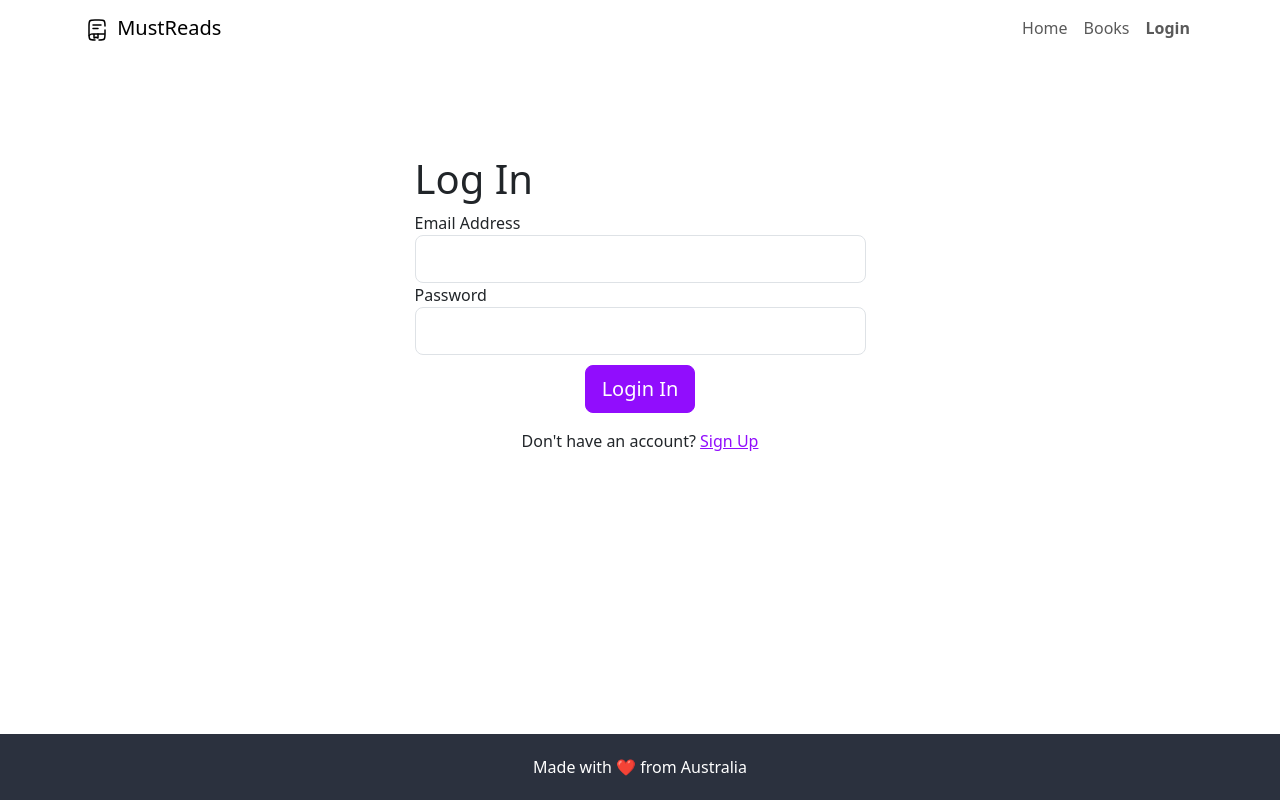
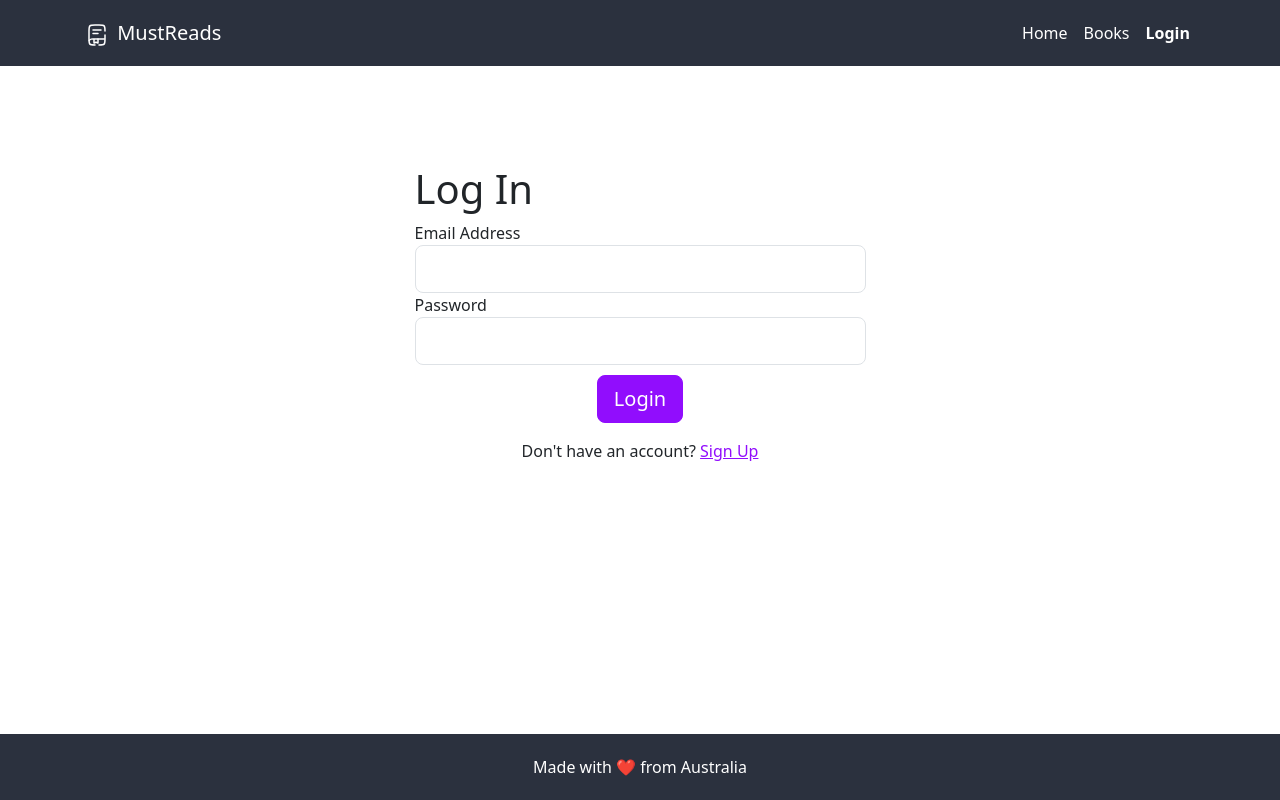
Before and after one commit to Cachedd/MustReads, a Vue app in the folder MustReadz/: page /login in a window 1280 px wide. Built offline with nearby package versions, Linux system fonts and the light colour scheme; no server answers.

Commit message:
feat: add dark bg to navbar

```diff
--- a/MustReadz/src/components/NavBar.vue
+++ b/MustReadz/src/components/NavBar.vue
@@ -1,8 +1,8 @@
 <template>
     <header>
         <div class="container">
-            <nav class="navbar navbar-expand-sm navbar-light">
-                <a class="navbar-brand" href="#">
+            <nav class="navbar navbar-expand-sm navbar-dark">
+                <a class="navbar-brand text-white" href="#">
                     <img src="./icons/book-icon.svg" alt="book icon" width="30" height="24">
                     MustReads</a>
                 <button class=" navbar-toggler" type="button" data-bs-toggle="collapse"
@@ -12,11 +12,11 @@
                 </button>
                 <div class="collapse navbar-collapse" id="navbarNavAltMarkup">
                     <div class="navbar-nav ms-auto text-center">
-                        <router-link class="nav-link" aria-current="page" to="/">Home</router-link>
-                        <router-link class="nav-link" to="/books">Books</router-link>
-                        <router-link v-if="user" class="nav-link" to="/reviews">Reviews</router-link>
-                        <router-link v-if="!user" class="nav-link" to="/login">Login</router-link>
-                        <a v-if="user" class="nav-link" @click="logout">Logout</a>
+                        <router-link class="nav-link text-white" aria-current="page" to="/">Home</router-link>
+                        <router-link class="nav-link text-white" to="/books">Books</router-link>
+                        <router-link v-if="user" class="nav-link text-white" to="/reviews">Reviews</router-link>
+                        <router-link v-if="!user" class="nav-link text-white" to="/login">Login</router-link>
+                        <a v-if="user" class="nav-link text-white" @click="logout">Logout</a>
                     </div>
                 </div>
             </nav>
@@ -52,4 +52,10 @@ export default {
 .router-link-exact-active {
     font-weight: bolder;
 }
+
+header {
+    background-color: #2b313e;
+    padding: 5px;
+    text-align: center;
+}
 </style>
--- a/MustReadz/src/views/LoginView.vue
+++ b/MustReadz/src/views/LoginView.vue
@@ -10,12 +10,12 @@ export default {
             password: '',
             xhrRequest: false,
             err: ''
-
         }
     },
     methods: {
         loginRequest() {
             this.xhrRequest = true
+            console.log("inside loging req")
             signInWithEmailAndPassword(auth, this.email, this.password)
                 .then(
                     () => {
@@ -50,7 +50,7 @@ export default {
                     <p v-if="err" class="fst-italic">{{ err }}</p>
                     <div class="col-sm-12 text-center">
                         <button type="submit" v-if="!xhrRequest" class="btn btn-primary btn-lg">
-                            Login In
+                            Login
                         </button>
                         <button type="submit" v-if="xhrRequest" class="btn btn-primary btn-lg">
                             <span class="spinner-border spinner-border-sm"></span>
--- a/MustReadz/src/views/SignupView.vue
+++ b/MustReadz/src/views/SignupView.vue
@@ -17,14 +17,11 @@ export default {
         signupRequest() {
             this.err = ''
             this.comparePasswords()
-            console.log("I am in the signup user")
-            console.log(`${this.err}`)
             if (!this.err) {
                 this.xhrRequest = true
                 createUserWithEmailAndPassword(auth, this.email, this.password1)
                     .then(() => {
                         router.push("/reviews");
-                        console.log("User has been created")
                     })
                     .catch((error) => {
                         this.xhrRequest = false;
@@ -46,7 +43,6 @@ export default {
         comparePasswords() {
             if (this.password1 != this.password2) {
                 this.err = "Passwords don't match"
-                console.log("I am in the compare passwords function")
             }
         }
     }
```
Also changed, not shown: MustReadz/src/assets/reading-book.jpg, MustReadz/src/components/icons/book-icon.svg.
